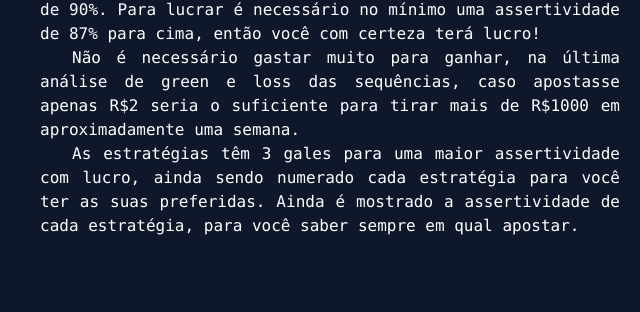
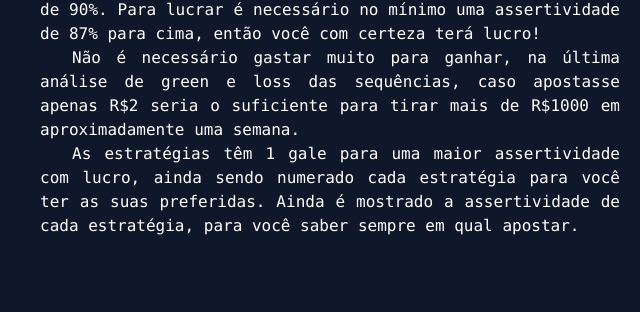
Before and after one commit to patrick-siotti/Magic_Bot, a plain HTML site: page index.html in a window 1280 px wide. Shown: the part 888-1200 px from the top of the page, 0-640 px from the left. Drawn offline with nearby package versions, Linux system fonts and the light colour scheme.

Commit message:
Update index.html

```diff
--- a/index.html
+++ b/index.html
@@ -43,7 +43,7 @@
         Não é necessário gastar muito para ganhar, na última análise de green e loss das sequências, caso apostasse apenas R$2 seria o suficiente para tirar mais de R$1000 em aproximadamente uma semana.
       </p>
       <p>
-        As estratégias têm 3 gales para uma maior assertividade com lucro, ainda sendo numerado cada estratégia para você ter as suas preferidas. Ainda é mostrado a assertividade de cada estratégia, para você saber sempre em qual apostar.
+        As estratégias têm 1 gale para uma maior assertividade com lucro, ainda sendo numerado cada estratégia para você ter as suas preferidas. Ainda é mostrado a assertividade de cada estratégia, para você saber sempre em qual apostar.
       </p>
     </div>
 
```
